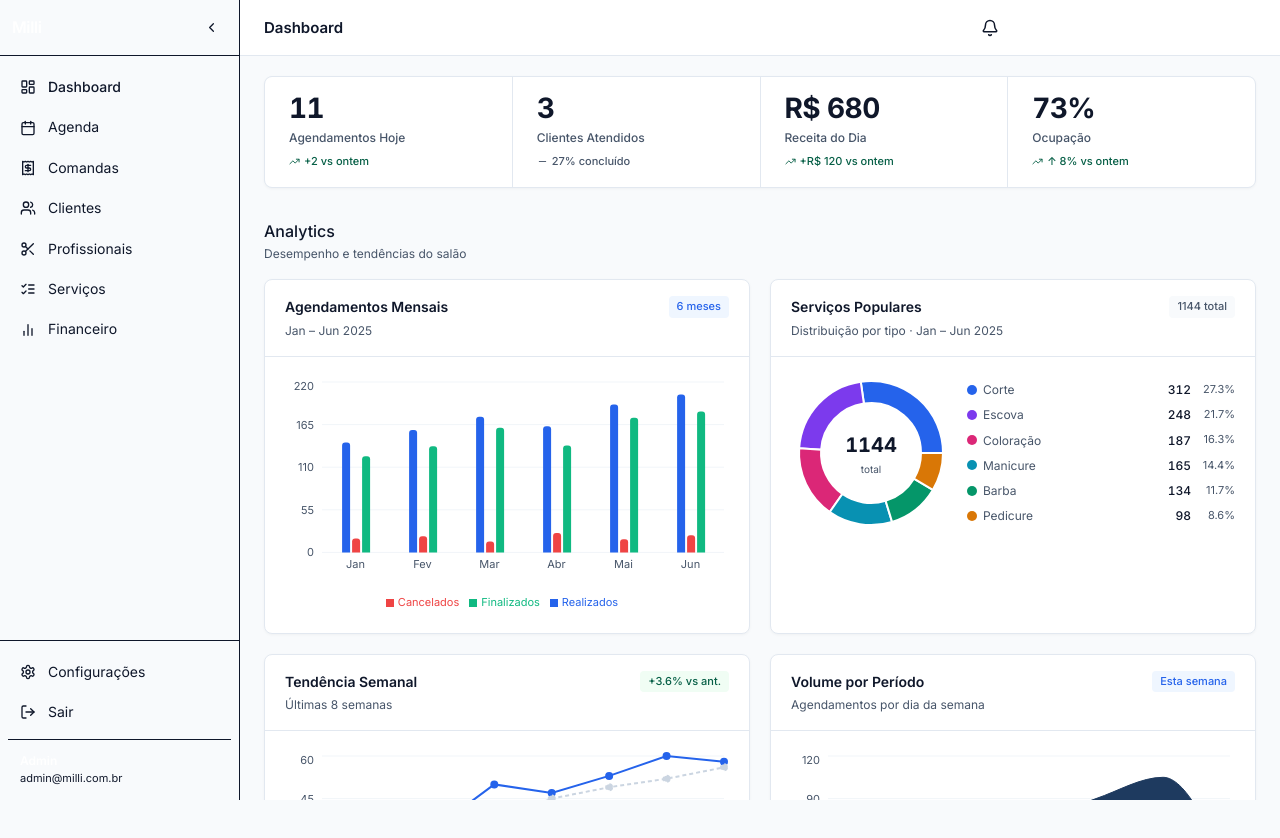
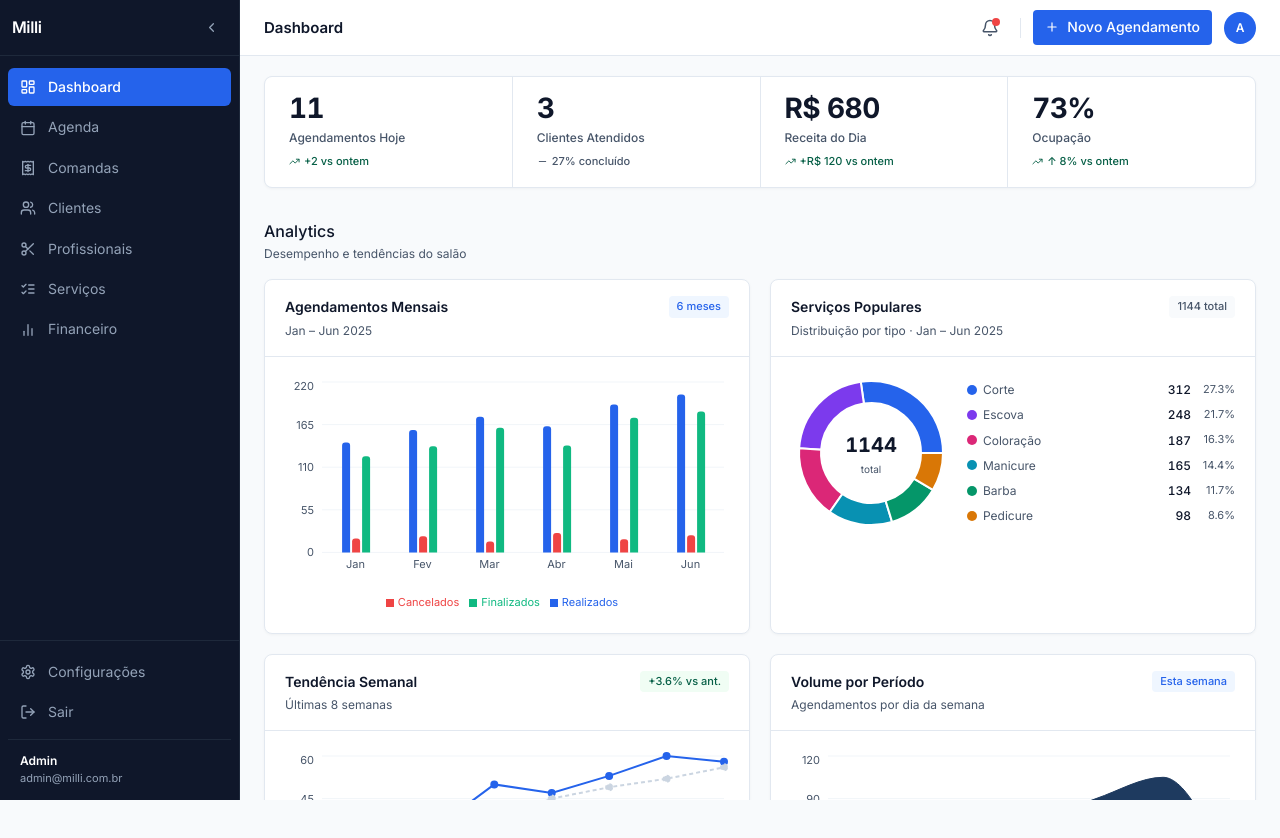
Before and after one commit to v3labscontato-byte/milli-agenda, a Next.js app in the folder apps/web/: page /dashboard in a window 1280 px wide. Shown: the top 838 px of the page. Built offline with nearby package versions, Linux system fonts and the light colour scheme.

Commit message:
fix: CSS variables faltando no globals.css
- Adicionadas 15 variáveis CSS no :root
- Corrige sidebar dark (#0F172A) e highlight ativo
- Corrige gráficos do dashboard (recharts hidratação)
- Corrige botões Comandas e Clientes
- Causa raiz: var(--color-sidebar-*) referenciados mas não definidos

```diff
--- a/apps/web/src/app/globals.css
+++ b/apps/web/src/app/globals.css
@@ -23,6 +23,26 @@
     --input: 214.3 31.8% 91.4%;
     --ring: 221.2 83.2% 53.3%;
     --radius: 0.375rem;
+
+    /* Design system tokens used by sidebar and topbar */
+    --color-sidebar:            #0F172A;
+    --color-sidebar-hover:      #1E293B;
+    --color-sidebar-active:     #2563EB;
+    --color-sidebar-border:     #1E293B;
+    --color-sidebar-text:       #94A3B8;
+    --color-sidebar-text-active:#FFFFFF;
+    --color-sidebar-text-hover: #CBD5E1;
+
+    --color-primary:            #2563EB;
+    --color-primary-dark:       #1D4ED8;
+    --color-primary-light:      #DBEAFE;
+
+    --color-content-primary:    #0F172A;
+    --color-content-secondary:  #475569;
+
+    --color-bg-secondary:       #F1F5F9;
+    --color-border:             #E2E8F0;
+    --color-danger:             #EF4444;
   }
 }
 
```
